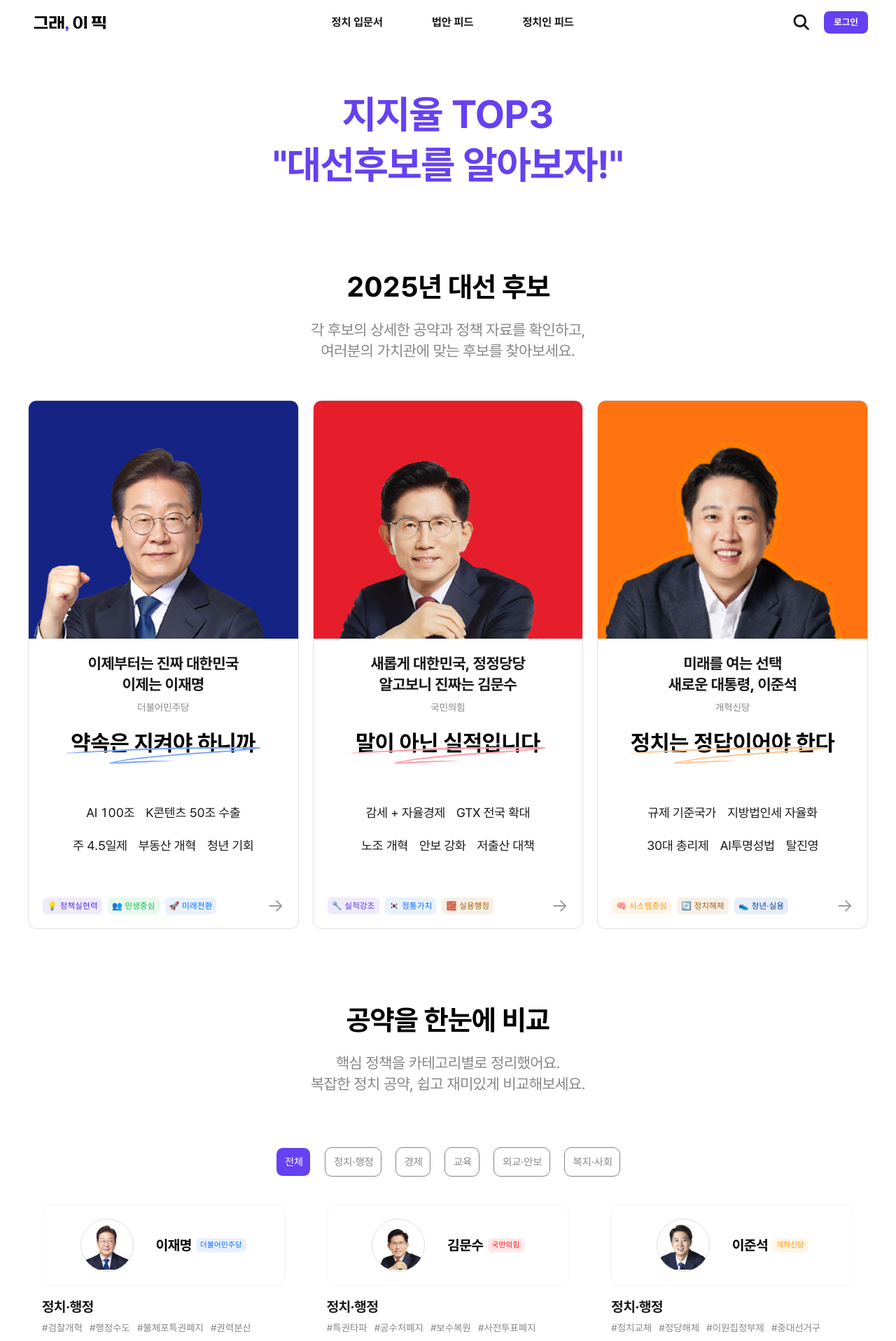
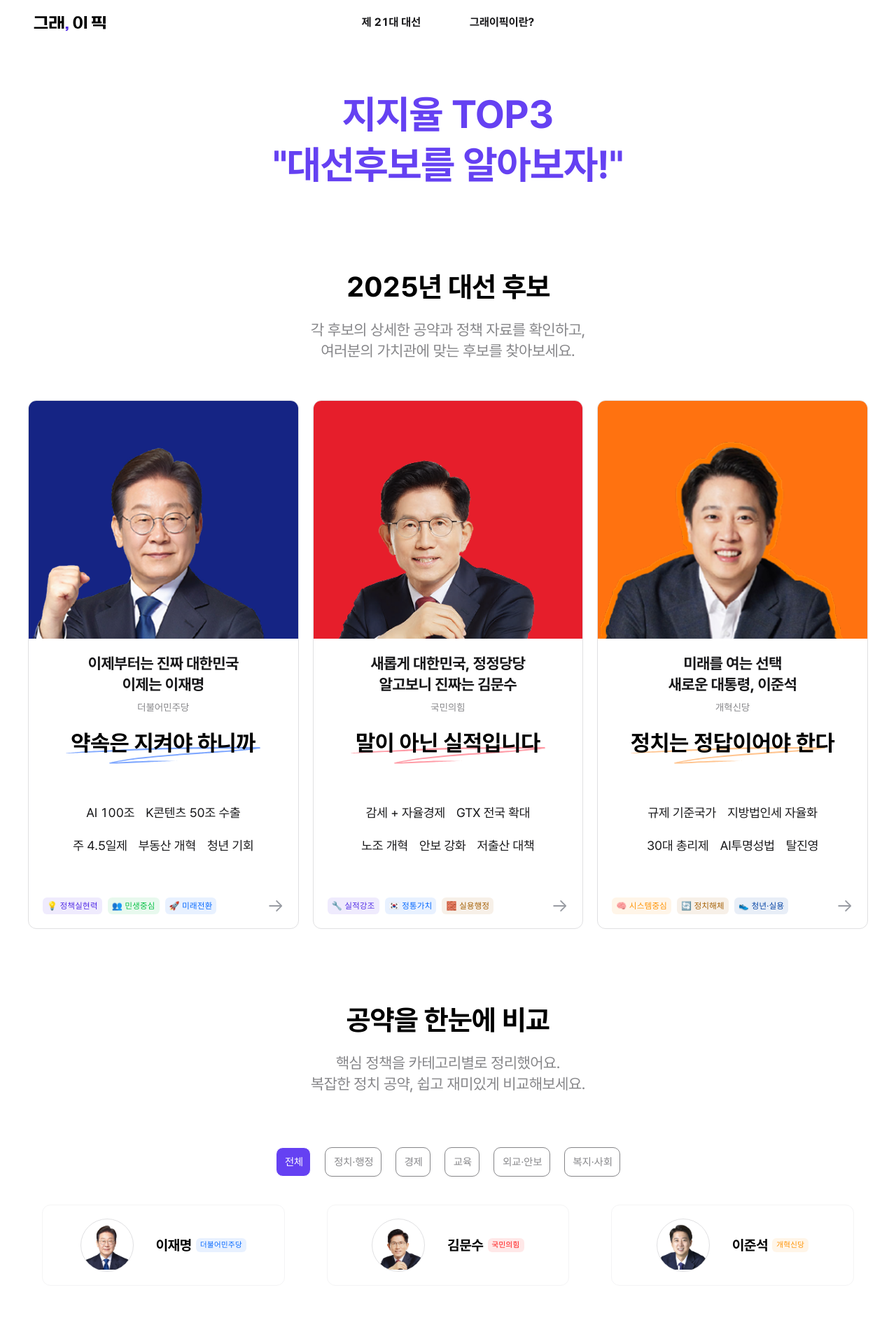
Before and after one commit to suhong99/build_orga, a Next.js app: page / in a window 1280 px wide. Shown: the top 1917 px of the page at 70% size. Built offline with nearby package versions, Linux system fonts and the light colour scheme.

Commit message:
gnb 관련 작업

```diff
--- a/src/app/(user)/@overlay/mobile-link/page.tsx
+++ b/src/app/(user)/@overlay/mobile-link/page.tsx
@@ -1,30 +1,37 @@
 import HamberMenu from '@/features/layout/HamberMenu';
-import { NAVIBAR_PATH } from '@/shared/const/url';
 import Link from 'next/link';
+import Image from 'next/image';
 
 export default function Page() {
 	return (
 		<HamberMenu>
 			<div className="flex flex-col mt-[68px] px-2.5 py-2 gap-3">
-				{/* TODO: 로고삽입 */}
-				<div className="w-full bg-accent-bg-blue h-8">로고</div>
+				<Image src="/svgs/logo.svg" alt="로고" width={150} height={32} priority className="ml-4.5" />
 				<nav className="flex flex-col">
-					{NAVIBAR_PATH.map(({ name, path }) => (
+					<NaviBtn title="제 21대 대선 후보" link="/" />
+					<NaviBtn title="그래이픽이란?" target="_blank" link="/" />
+					{/* {NAVIBAR_PATH.map(({ name, path }) => (
 						<NaviBtn key={name} title={name} link={path} />
-					))}
+					))} */}
 				</nav>
 			</div>
 			{/* 투두 로그아웃 효과 및 조건부 */}
-			<button className="absolute bottom-9 ml-10.5 my-3 typo-body1-normal font-regular text-label-alternative  active:text-label-normal">
+			{/* 대선끝나고 수정 */}
+			{/* <button className="absolute bottom-9 ml-10.5 my-3 typo-body1-normal font-regular text-label-alternative  active:text-label-normal">
 				로그아웃
-			</button>
+			</button> */}
 		</HamberMenu>
 	);
 }
 
-const NaviBtn = ({ title, link }: { title: string; link: string }) => {
+interface NaviBtnProps extends React.AnchorHTMLAttributes<HTMLAnchorElement> {
+	title: string;
+	link: string;
+}
+
+const NaviBtn = ({ title, link, ...anchorProps }: NaviBtnProps) => {
 	return (
-		<Link href={link} className="ml-8 my-3 typo-body1-normal font-regular text-label-normal">
+		<Link href={link} {...anchorProps} className="ml-8 my-3 typo-body1-normal font-regular text-label-normal">
 			{title}
 		</Link>
 	);
--- a/src/features/event-home/HuboCard.tsx
+++ b/src/features/event-home/HuboCard.tsx
@@ -31,10 +31,10 @@ const HuboCard = ({ name }: { name: EventPerson }) => {
 						<p className="typo-label1-normal font-regular text-label-alternative group-hover:text-white">{data.party}</p>
 					</div>
 					<div className="relative text-center text-[32px] leading-[136%] font-bold ">
-						<span className="group-hover:hidden">{data.light.comment}</span>
-						<span className="text-white hidden group-hover:block">{data.dark.comment}</span>
+						<span className="relative group-hover:hidden z-2">{data.light.comment}</span>
+						<span className="relative text-white hidden group-hover:block z-2">{data.dark.comment}</span>
 						<WavePathIcon fill={HUBO_COLOR[name].icon} className="-translate-y-5/7 group-hover:hidden" />
-						<WavePathIcon className="hidden -translate-y-5/7 group-hover:block" />
+						<WavePathIcon className="hidden -translate-y-5/7 group-hover:block " />
 					</div>
 					<div className="flex w-full flex-wrap gap-x-4 px-6 py-5 justify-center h-[134px]">
 						{data.light.info.map((text) => (
--- a/src/features/event-home/MobileHubo.tsx
+++ b/src/features/event-home/MobileHubo.tsx
@@ -24,14 +24,14 @@ const MobileHubo = ({ name }: { name: EventPerson }) => {
 		<section ref={ref} className="h-[210vh] relative w-full desktop:hidden">
 			<div className="sticky top-16 h-[calc(100vh-64px)] flex flex-col">
 				{/* 붙는녀석은 항상 보이게 */}
-				<div className={`h-1/2 flex items-center justify-center ${HUBO_COLOR[name].bg}`}>
+				<div className={`h-[45%] flex items-center justify-center ${HUBO_COLOR[name].bg}`}>
 					<Image src={`/images/event/후보-${name}.png`} alt="후보사진" width={360} height={340} className="self-end" />
 				</div>
 
-				<div className="relative h-1/2 overflow-hidden">
+				<div className="relative h-[55%] overflow-hidden">
 					{/* 다음녀석 */}
 					<div className="h-full flex flex-col items-center">
-						<div className="flex flex-col items-center p-5 gap-6 max-w-[320px]">
+						<div className="flex flex-col items-center p-5 gap-6 max-w-[320px] h-full">
 							<div className="flex flex-col items-center gap-2">
 								<p className="text-center typo-heading1 font-bold text-label-normal ">
 									{data.light.keyword.first}
@@ -45,10 +45,12 @@ const MobileHubo = ({ name }: { name: EventPerson }) => {
 								</p>
 								<p className="typo-label1-normal font-regular text-label-alternative ">{data.party}</p>
 							</div>
+
 							<div className="relative text-center text-[30px] leading-[136%] h-[36px] font-bold ">
-								<span>{data.light.comment}</span>
-								<WavePathIcon fill={HUBO_COLOR[name].icon} className="-translate-y-5/7 group-hover:hidden" />
+								<span className="relative z-1">{data.light.comment}</span>
+								<WavePathIcon fill={HUBO_COLOR[name].icon} className="-translate-y-5/7" />
 							</div>
+
 							<div className="flex w-full flex-wrap gap-x-4 px-6 py-5 justify-center h-[134px] items-center ">
 								{data.light.info.map((text) => (
 									<span key={text} className="h-6.5 typo-headline1 font-regular text-center text-label-normal">
@@ -56,7 +58,9 @@ const MobileHubo = ({ name }: { name: EventPerson }) => {
 									</span>
 								))}
 							</div>
-							<div className="flex w-full justify-between h-6 items-center">
+
+							{/* 바닥에 붙이고 싶은 영역 */}
+							<div className="flex w-full justify-between h-6 items-center mt-auto">
 								<div className="flex gap-2">
 									{data.light.label.map((item) => (
 										<div
@@ -73,7 +77,7 @@ const MobileHubo = ({ name }: { name: EventPerson }) => {
 					</div>
 					{/* 올라오는 어두운 면 */}
 					<motion.div style={{ y }} className={`absolute inset-0 flex flex-col items-center z-10 ${HUBO_COLOR[name].bg}`}>
-						<div className="flex flex-col items-center p-5 gap-6 max-w-[320px]">
+						<div className="flex flex-col items-center p-5 gap-6 max-w-[320px] h-full">
 							<div className="flex flex-col items-center gap-2">
 								<p className="text-center typo-heading1 font-bold text-white ">
 									{data.dark.keyword.first}
@@ -83,12 +87,12 @@ const MobileHubo = ({ name }: { name: EventPerson }) => {
 								<p className="typo-label1-normal font-regular text-white ">{data.party}</p>
 							</div>
 							<div className="relative text-center text-[32px] h-[36px] leading-[136%] font-bold">
-								<span className="text-white">{data.dark.comment}</span>
+								<span className="relative text-white z-1">{data.dark.comment}</span>
 								<WavePathIcon className="absolute -translate-y-5/7" />
 							</div>
 							<div className="flex w-full px-2.5 py-5 justify-center h-[134px]">
 								<div className="gap-3 flex text-white items-center justify-center ">
-									<div className="w-8 h-8 rounded-full bg-white overflow-hidden">
+									<div className="w-8 h-8 rounded-full bg-white overflow-hidden self-baseline">
 										<Image src={`/images/event/후보-${data.dark.bad.name}.png`} alt="비난 후보" width={32} height={32} />
 									</div>
 									<div className="flex flex-col flex-wrap flex-1">
@@ -97,7 +101,8 @@ const MobileHubo = ({ name }: { name: EventPerson }) => {
 									</div>
 								</div>
 							</div>
-							<div className="flex w-full justify-between h-6 items-center">
+							{/* 바닥에 붙이고 싶음 */}
+							<div className="flex w-full justify-between h-6 items-center mt-auto">
 								<div className="flex gap-2">
 									{data.dark.label.map((text) => (
 										<div key={text} className={`flex items-center text-center typo-caption1 text-[#F7F7F8] bg-[#F7F7F8]/9  rounded-[6px] h-6 px-1.5`}>
--- a/src/features/event-home/PolicyContent.tsx
+++ b/src/features/event-home/PolicyContent.tsx
@@ -27,13 +27,16 @@ const PolicyContent = () => {
 	};
 	return (
 		<>
-			<div className="w-full flex justify-center desktop:gap-5 max-desktop:justify-between">
+			<div className="w-full overflow-x-auto">
+				<div className="flex flex-nowrap min-[550px]:justify-center gap-5 ">
 					<CategoryBtn text="전체" isSelected={categoryList.length === 0} clickFn={() => setCategoryList([])} />
 					{CATEGORY.map((category) => {
 						const isSelected = categoryList.includes(category);
 						return <CategoryBtn key={category} text={category} isSelected={isSelected} clickFn={() => toggleCategory(category)} />;
 					})}
 				</div>
+			</div>
+
 			<div className="desktop:hidden flex justify-center gap-3.5">
 				{HUBO.map((hubo) => (
 					<HuboBtn key={hubo} text={hubo} isSelected={mobileHubo === hubo} clickFn={() => selectHubo(hubo)} />
@@ -41,8 +44,10 @@ const PolicyContent = () => {
 			</div>
 			<div className="w-full grid grid-cols-3 gap-15 max-desktop:hidden">
 				{HUBO.map((name) => (
-					<div key={name} className="flex flex-col w-full">
-						<div className="flex w-full h-[116px] justify-center items-center px-5 py-4 gap-8 border border-line-alternative rounded-[12px] ">
+					<div
+						key={name + '이름들'}
+						className="flex w-full h-[116px] justify-center items-center px-5 py-4 gap-8 border border-line-alternative rounded-[12px] "
+					>
 						<div className="w-[76px] h-[76px] overflow-hidden border border-line-normal rounded-full">
 							<Image src={`/images/event/${name}.png`} alt="후보사진" width={90} height={90} />
 						</div>
@@ -53,13 +58,12 @@ const PolicyContent = () => {
 							</span>
 						</div>
 					</div>
-						{(categoryList.length > 0 ? categoryList : CATEGORY).map((category) => (
-							<PolicyItem key={name + category} name={name} category={category} />
 				))}
+				{(categoryList.length > 0 ? categoryList : CATEGORY).map((category) =>
+					HUBO.map((name) => <PolicyItem key={name + category + '카테고리별 내용'} name={name} category={category} />),
+				)}
 			</div>
-				))}
-			</div>
-			<div className="flex flex-col items-center w-full">
+			<div className="flex flex-col items-center w-full desktop:hidden">
 				{(categoryList.length > 0 ? categoryList : CATEGORY).map((category) => (
 					<PolicyItem key={mobileHubo + category} name={mobileHubo} category={category} />
 				))}
@@ -79,7 +83,7 @@ interface btnProps {
 const CategoryBtn = ({ text, isSelected, clickFn }: btnProps) => {
 	const btnClass = isSelected ? 'text-white bg-[#6541F2] border-#6541F2' : 'text-label-alternative border-label-alternative';
 	return (
-		<button onClick={clickFn} className={`text-center rounded-[10px] pl-3 pr-2.5 py-[9px] border-1 typo-body2-normal ${btnClass}`}>
+		<button onClick={clickFn} className={`text-center rounded-[10px] pl-3 pr-2.5 py-[9px] border-1 typo-body2-normal whitespace-nowrap ${btnClass}`}>
 			{text}
 		</button>
 	);
--- a/src/features/layout/Header.tsx
+++ b/src/features/layout/Header.tsx
@@ -1,10 +1,7 @@
 // Global Navigation Bar
-import { SolidBtn } from '@/shared/components/SolidBtn';
 import Navibar from './Navibar';
 import Link from 'next/link';
 import Image from 'next/image';
-import { CLIENT_NAVI_PATH } from '@/shared/const/url';
-import SearchIcon from '@/shared/icon/Search';
 
 const Header = () => {
 	return (
@@ -21,13 +18,14 @@ const Header = () => {
 					/>
 				</Link>
 				<Navibar />
-				<div className="flex gap-5 items-center">
-					<Link href={CLIENT_NAVI_PATH.search.path}>
+				{/*TODO: 대선용 UI 수정 마지막 2개*/}
+				<div className="flex gap-5 items-center min-w-30 justify-end">
+					{/* <Link href={CLIENT_NAVI_PATH.search.path}>
 						<SearchIcon width={24} height={24} />
 					</Link>
 					<Link href="/modal-login">
 						<SolidBtn label="로그인" size="small" />
-					</Link>
+					</Link> */}
 					<Link href="/mobile-link" className="desktop:hidden cursor-pointer">
 						<Image src="/svgs/menu.svg" alt="네비바 열기" width={24} height={24} />
 					</Link>
--- a/src/features/layout/Navibar.tsx
+++ b/src/features/layout/Navibar.tsx
@@ -1,22 +1,32 @@
-import { NAVIBAR_PATH } from '@/shared/const/url';
 import Link from 'next/link';
 import React from 'react';
 
+// TODO: 대선끝나고 수정
 const Navibar = () => {
 	return (
-		<nav className="hidden desktop:flex justify-between items-center gap-[70px]">
+		<nav className="hidden desktop:flex justify-between items-center gap-[70px] ">
+			{/*
 			{NAVIBAR_PATH.map(({ name, path }) => (
 				<NaviBtn key={name} title={name} link={path} />
 			))}
+			 */}
+
+			<NaviBtn title="제 21대 대선" link="/" />
+			<NaviBtn title="그래이픽이란?" target="_blank" link="/" />
 		</nav>
 	);
 };
 
 export default Navibar;
 
-const NaviBtn = ({ title, link }: { title: string; link: string }) => {
+interface NaviBtnProps extends React.AnchorHTMLAttributes<HTMLAnchorElement> {
+	title: string;
+	link: string;
+}
+
+const NaviBtn = ({ title, link, ...anchorProps }: NaviBtnProps) => {
 	return (
-		<Link href={link} className="typo-body1-normal font-bold text-label-normal">
+		<Link href={link} {...anchorProps} className="typo-body1-normal font-bold text-label-normal">
 			{title}
 		</Link>
 	);
```
Lines whose indentation alone changed are shown as unchanged.
